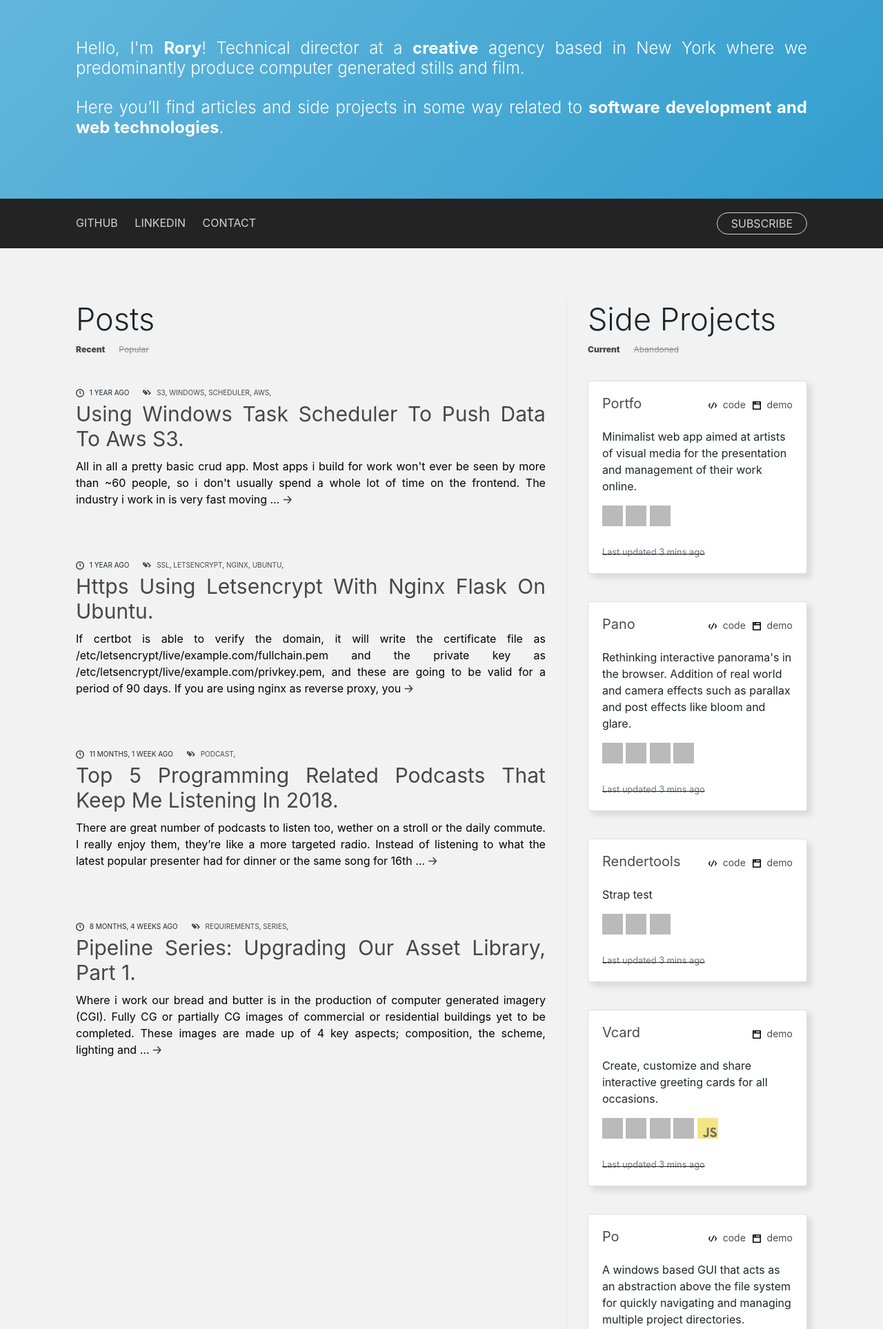
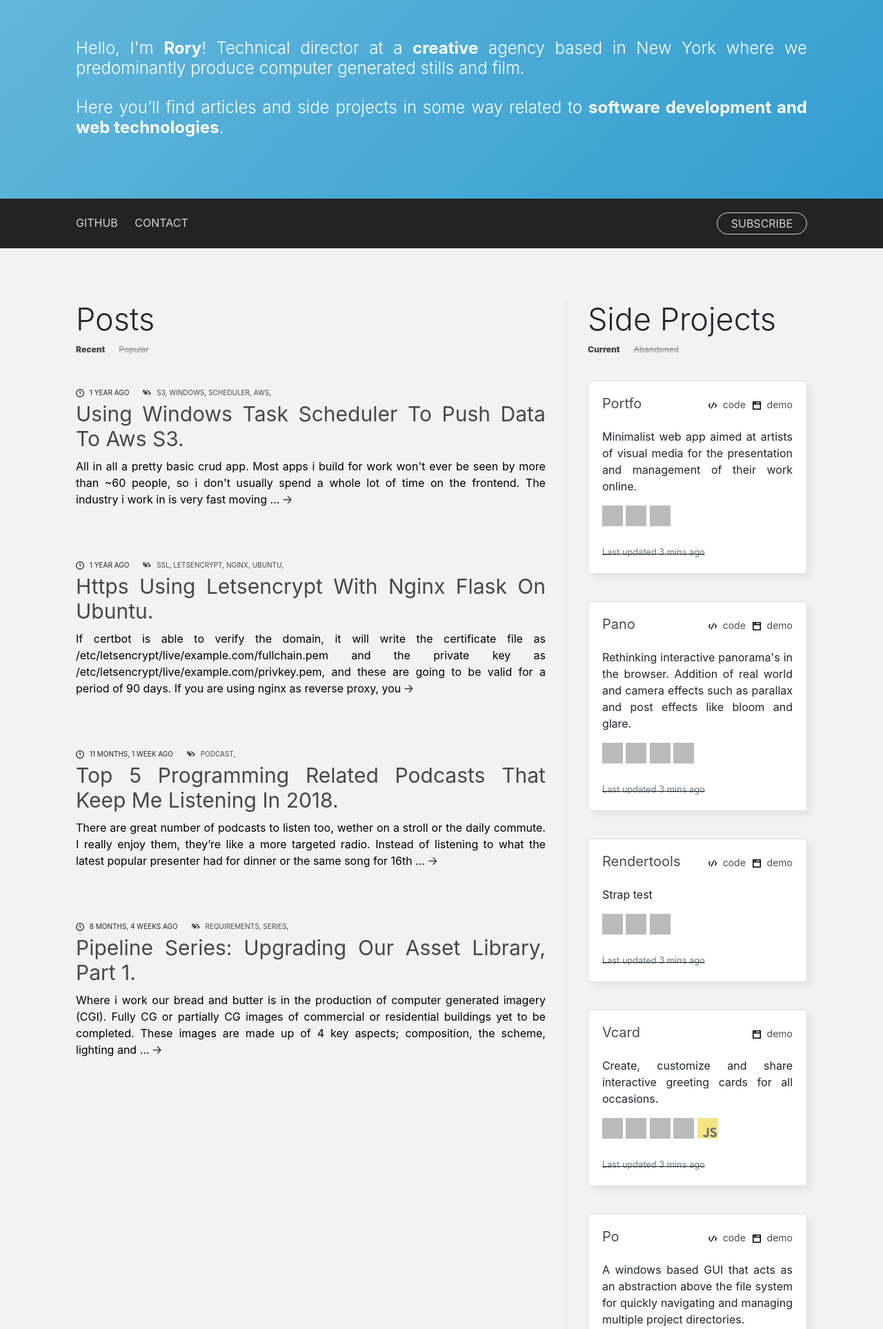
Before and after one commit to najar1412/flatlands, a Django app: template flatlands/blog/templates/blog/index.html in a window 1280 px wide. Shown: the top 1927 px of the page at 69% size. Run offline with Django 3.2, Linux system fonts and the light colour scheme; the template is opened without the code that fills it: values that come from a table or form of the project are taken from there, others are empty; data comes from the database, SQL or seed files in the repository; both versions use the stored data as it was after the commit; parts of the project's set-up code (start-up, migrations or seed data) failed here and were passed over; some libraries are stand-ins or nearby versions; grey boxes are pictures that could not be loaded.

Commit message:
removed linkedin links, addned new side project, added new used software icons

```diff
--- a/flatlands/blog/templates/blog/menu.html
+++ b/flatlands/blog/templates/blog/menu.html
@@ -4,8 +4,6 @@
         <ul class="display-4"
             style="line-height: 30px;font-size:16px;padding:0px; padding-top:20px; padding-bottom: 20px;margin: 0px;border:0px;font-weight:400;">
             <li style="display:inline;padding-right: 20px;"><a href="https://github.com/najar1412">GITHUB</a></li>
-            <li style="display:inline;padding-right: 20px;"><a
-                    href="https://www.linkedin.com/in/rory-jarrel-1ba0a448">LINKEDIN</a></li>
             <li style="display:inline;padding-right: 20px;"><a href="mailto:hello@flatlands.io">CONTACT</a></li>
         </ul>
 
--- a/flatlands/blog/templates/blog/project_comp.html
+++ b/flatlands/blog/templates/blog/project_comp.html
@@ -16,7 +16,7 @@
 {% for project in projects %}
 
 
-<div class="card mb-3" style="filter: drop-shadow(6px 6px 4px rgba(0, 0, 0, .1));">
+<div class="card mb-3" style="filter: drop-shadow(6px 6px 4px rgba(0, 0, 0, .05));">
   <div class="card-body">
     <h5 class="card-title">
 
@@ -56,7 +56,7 @@
 
 
     </h5>
-    <p class="card-text">
+    <p class="card-text" style="text-align: justify;">
       {{project.strap|capfirst|truncatewords:50}}
 
     </p>
```
Also changed, not shown: flatlands/blog/static/blog/img/aws_icon.jpg (added), flatlands/blog/static/blog/img/js_icon.jpg (added), flatlands/blog/static/blog/img/pyside2_icon.jpg (added), flatlands/db.sqlite3, 1 other file.
